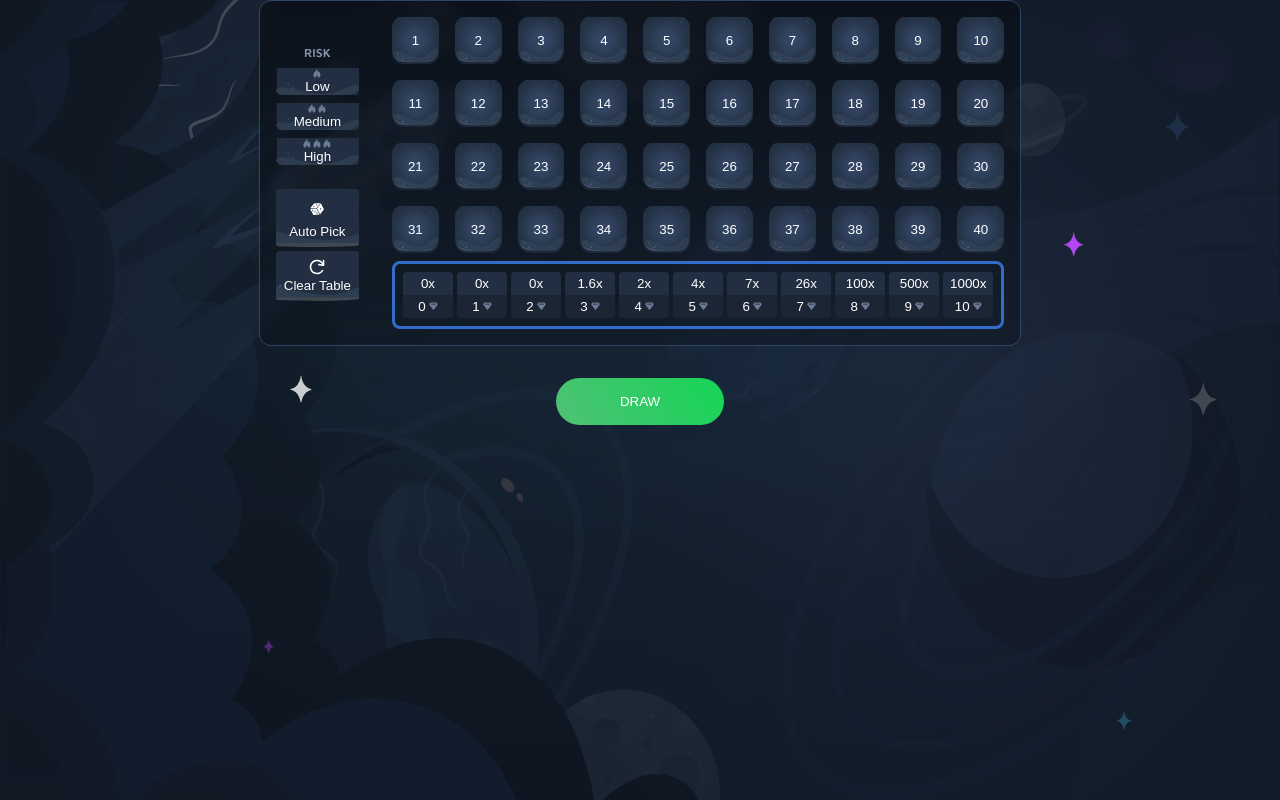
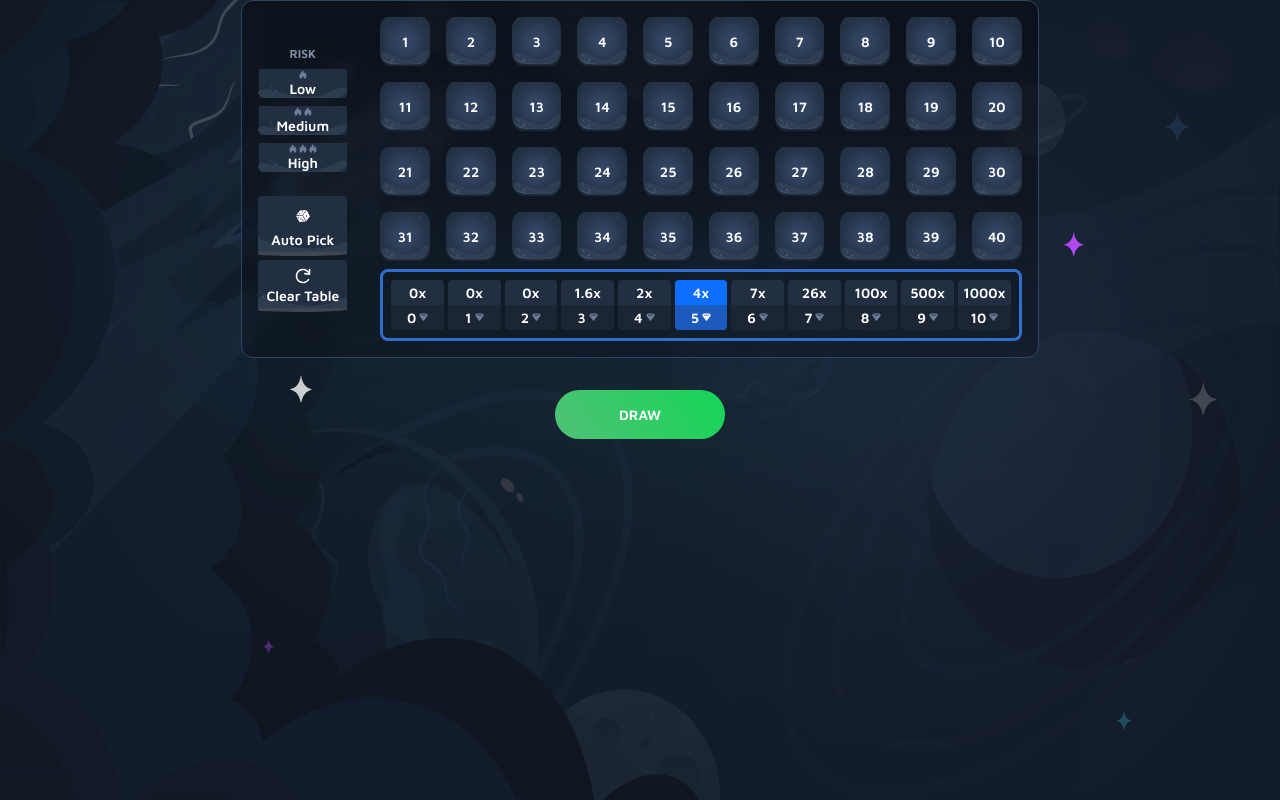
Before and after one commit to garneck/kenothings, a Next.js app: page /keno in a window 1280 px wide. Built offline with nearby package versions, Linux system fonts and the light colour scheme.

Commit message:
fix(app): provides results

```diff
--- /dev/null
+++ b/src/components/keno/results.tsx
@@ -0,0 +1,125 @@
+import styled, { css } from "styled-components";
+import Image from "next/image";
+
+type Stake = {
+  label: string;
+  hitAmount: number;
+  multiplier: number;
+  selected: boolean;
+};
+
+const defaultStakes: Array<Omit<Stake, "selected">> = [
+  { label: "0x", hitAmount: 0, multiplier: 1 },
+  { label: "0x", hitAmount: 1, multiplier: 1 },
+  { label: "0x", hitAmount: 2, multiplier: 1 },
+  { label: "1.6x", hitAmount: 3, multiplier: 1.6 },
+  { label: "2x", hitAmount: 4, multiplier: 2 },
+  { label: "4x", hitAmount: 5, multiplier: 4 },
+  { label: "7x", hitAmount: 6, multiplier: 7 },
+  { label: "26x", hitAmount: 7, multiplier: 26 },
+  { label: "100x", hitAmount: 8, multiplier: 100 },
+  { label: "500x", hitAmount: 9, multiplier: 500 },
+  { label: "1000x", hitAmount: 10, multiplier: 1000 },
+];
+
+const Result: React.FC<Stake> = ({
+  label,
+  hitAmount,
+  multiplier,
+  selected = false,
+}) => (
+  <ResultContainer selected={selected}>
+    <ResultMultiplier>{label}</ResultMultiplier>
+    <ResultHitAmount>
+      {hitAmount}
+      <DiamondImage
+        src="/images/diamond.svg"
+        alt="diamond"
+        width={10}
+        height={10}
+      />
+    </ResultHitAmount>
+  </ResultContainer>
+);
+
+const Results: React.FC = () => {
+  const currentHitAmount = 5;
+
+  return (
+    <ResultsContainer>
+      {defaultStakes.map(({ label, hitAmount, multiplier }) => (
+        <Result
+          key={`stake-${label}-${hitAmount}-${multiplier}`}
+          label={label}
+          hitAmount={hitAmount}
+          multiplier={multiplier}
+          selected={currentHitAmount === hitAmount}
+        />
+      ))}
+    </ResultsContainer>
+  );
+};
+
+const ResultsContainer = styled.div`
+  display: flex;
+  flex-flow: row nowrap;
+  width: 100%;
+  border-radius: 8px;
+  padding: 8px;
+  border: 3px solid #326dcb;
+  gap: 4px;
+`;
+
+const ResultMultiplier = styled.div`
+  background: #222f42;
+  text-align: center;
+  padding: 4px;
+`;
+
+const ResultHitAmount = styled.div`
+  background: #1c2533;
+  padding: 4px;
+  display: flex;
+  flex-flow: row nowrap;
+  align-items: baseline;
+  justify-content: center;
+  gap: 2px;
+`;
+
+const DiamondImage = styled(Image)``;
+
+interface ResultContainerProps {
+  selected: boolean;
+}
+
+const ResultContainer = styled.div<ResultContainerProps>`
+  display: flex;
+  flex-flow: column nowrap;
+  flex: 1;
+  padding: 0;
+  align-items: stretch;
+  justify-content: center;
+  border: none;
+  outline: none;
+  border-radius: 4px;
+  background: transparent;
+  overflow: hidden;
+  user-select: none;
+  ${({ selected }) =>
+    selected &&
+    css`
+      & {
+        & ${ResultMultiplier} {
+          background: #0d6eff;
+        }
+        & ${ResultHitAmount} {
+          background: #1c5abd;
+        }
+        & ${DiamondImage} {
+          filter: brightness(0) invert(1);
+        }
+      }
+    `}
+`;
+
+export default Results;
--- a/src/components/keno/stakesControls.tsx
+++ /dev/null
@@ -1,106 +0,0 @@
-import styled from "styled-components";
-import Image from "next/image";
-
-type Stake = {
-  label: string;
-  toHit: number;
-  multiplier: number;
-};
-
-const defaultStakes: Array<Stake> = [
-  { label: "0x", toHit: 0, multiplier: 1 },
-  { label: "0x", toHit: 1, multiplier: 1 },
-  { label: "0x", toHit: 2, multiplier: 1 },
-  { label: "1.6x", toHit: 3, multiplier: 1.6 },
-  { label: "2x", toHit: 4, multiplier: 2 },
-  { label: "4x", toHit: 5, multiplier: 4 },
-  { label: "7x", toHit: 6, multiplier: 7 },
-  { label: "26x", toHit: 7, multiplier: 26 },
-  { label: "100x", toHit: 8, multiplier: 100 },
-  { label: "500x", toHit: 9, multiplier: 500 },
-  { label: "1000x", toHit: 10, multiplier: 1000 },
-];
-
-const Stake: React.FC<Stake> = ({ label, toHit, multiplier }) => (
-  <StakeButton>
-    <StakeMultiplier>{label}</StakeMultiplier>
-    <StakeAmountToHit>
-      {toHit}
-      <DiamondImage
-        src="/images/diamond.svg"
-        alt="diamond"
-        width={10}
-        height={10}
-      />
-    </StakeAmountToHit>
-  </StakeButton>
-);
-
-const Stakes: React.FC = () => {
-  return (
-    <StakesContainer>
-      {defaultStakes.map(({ label, toHit, multiplier }) => (
-        <Stake
-          key={`stake-${label}-${toHit}-${multiplier}`}
-          label={label}
-          toHit={toHit}
-          multiplier={multiplier}
-        />
-      ))}
-    </StakesContainer>
-  );
-};
-
-const StakesContainer = styled.div`
-  display: flex;
-  flex-flow: row nowrap;
-  width: 100%;
-  border-radius: 8px;
-  padding: 8px;
-  border: 3px solid #326dcb;
-  gap: 4px;
-`;
-
-const StakeMultiplier = styled.div`
-  background: #222f42;
-  padding: 4px;
-`;
-
-const StakeAmountToHit = styled.div`
-  background: #1c2533;
-  padding: 4px;
-  display: flex;
-  flex-flow: row nowrap;
-  align-items: center;
-  justify-content: center;
-  gap: 2px;
-`;
-
-const DiamondImage = styled(Image)``;
-
-const StakeButton = styled.button`
-  display: flex;
-  flex-flow: column nowrap;
-  flex: 1;
-  padding: 0;
-  align-items: stretch;
-  border: none;
-  outline: none;
-  border-radius: 4px;
-  background: transparent;
-  overflow: hidden;
-  cursor: pointer;
-  &:hover {
-    & ${StakeMultiplier} {
-      background: #0d6eff;
-    }
-    & ${StakeAmountToHit} {
-      background: #1c5abd;
-    }
-    & ${DiamondImage} {
-      filter: brightness(0) invert(1);
-    }
-  }
-`;
-
-export default Stakes;
--- a/src/layouts/theme/GlobalStyle.tsx
+++ b/src/layouts/theme/GlobalStyle.tsx
@@ -3,7 +3,6 @@ import { Maven_Pro } from "next/font/google";
 
 const mavenPro = Maven_Pro({
   subsets: ["latin"],
-  weight: ["600"],
   display: "swap",
 });
 
@@ -16,12 +15,11 @@ const GlobalStyle = createGlobalStyle`
     margin: 0;
   }
 
-  body {
-    font-family: ${mavenPro.style.fontFamily};
-    font-size: 16px;
-  }
 
   * {
+    font-family: ${mavenPro.style.fontFamily};
+    font-size: 14px;
+    font-weight: 600;
     box-sizing: border-box;
     color: ${(props) => props.theme.colors.main};
   }
--- a/src/pages/keno/index.tsx
+++ b/src/pages/keno/index.tsx
@@ -5,7 +5,7 @@ import type { ReactElement } from "react";
 import Layout from "@/layouts/default";
 import KenoLayout from "@/layouts/keno";
 import KenoList from "@/components/keno/list";
-import KenoStakesControls from "@/components/keno/stakesControls";
+import Results from "@/components/keno/results";
 import { generate } from "@/pages/keno/drawSlice";
 import type { NextPageWithLayout } from "@/pages/_app";
 import RiskControls from "@/components/keno/riskControls";
@@ -24,7 +24,7 @@ const Keno: NextPageWithLayout = () => {
         <Divider />
         <KenoContainer>
           <KenoList />
-          <KenoStakesControls />
+          <Results />
         </KenoContainer>
       </MainContainer>
       <DrawButton onClick={handleDraw}>draw</DrawButton>
```
